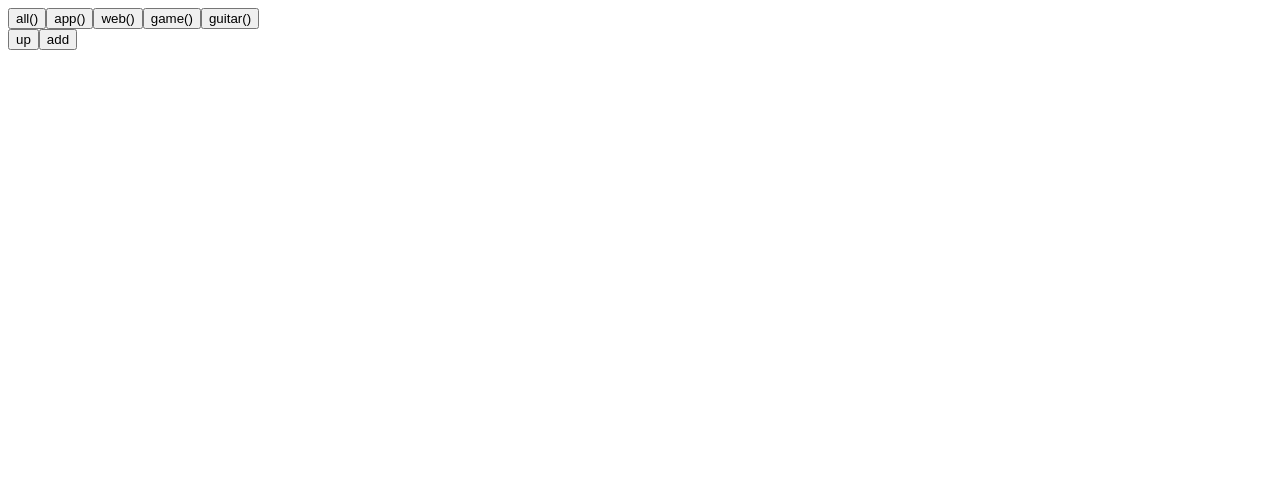
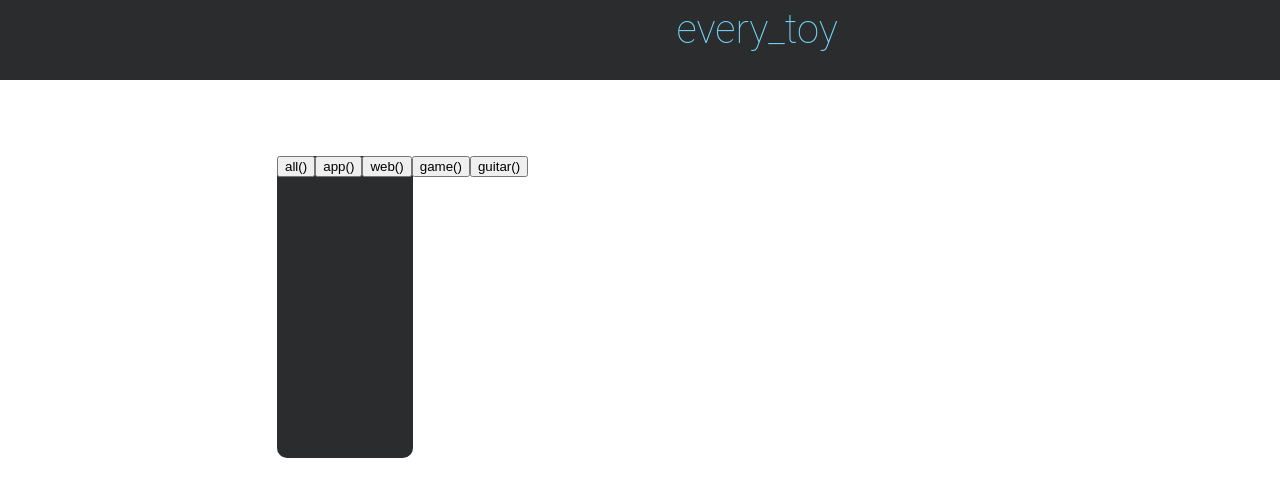
Before and after one commit to Ho-Joon-Kim/every_toy_front, a React (Create React App) app: page / in a window 1280 px wide. Shown: the top 496 px of the page. Built offline with nearby package versions, Linux system fonts and the light colour scheme; no server answers; the HTML template or start-up script is replaced by a standard one.

Commit message:
save- 스타일 추가중 중간저장

```diff
--- /dev/null
+++ b/src/App.css
@@ -0,0 +1,75 @@
+.title_block {
+  position: absolute;
+  width: 100%;
+  height: 10%;
+  left: 0%;
+  top: 0%;
+
+  background: #2A2C2E;
+}
+
+.title_PJ {
+  position: absolute;
+  top: -1%;
+  left: 676.5315px;
+
+
+  font-family: Roboto;
+  font-style: thin;
+  font-weight: 200;
+  font-size: 40px;
+  line-height: 75px;
+  display: flex;
+  align-items: center;
+  text-align: center;
+
+  color: #73D7FB;
+}
+
+.category_block {
+  position: relative;
+  width: 136px;
+  height: 302px;
+  left: 269px;
+  top: 148px;
+  float: left;
+
+  background: #2A2C2E;
+  border-radius: 10px;
+}
+
+.category {
+  position: static;
+
+  font-family: Roboto;
+  font-style: normal;
+  font-weight: 300;
+  font-size: 24px;
+  line-height: 28px;
+  display: flex;
+  align-items: center;
+  text-align: center;
+
+  color: #73D7FB;
+}
+
+.block{
+  position: relative;
+  width: 553px;
+  height: 132px;
+  left: 30%;
+  top: 100px;
+  float: left;
+
+}
+
+.black_block{
+  position: relative;
+  width: 553px;
+  height: 132px;
+  left: 10%;
+  top: 10%;
+
+  background: #2A2C2E;
+  border-radius: 10px;
+}
--- a/src/App.js
+++ b/src/App.js
@@ -1,6 +1,7 @@
 import axios from 'axios';
 import React from 'react';
 import Thread from './thread';
+import './App.css';
 
 const link = "http://localhost:8080/api";
 
@@ -24,9 +25,7 @@ class App extends React.Component {
     const config = { "sort" : sort,"category" : category };
     const {data : { contents }} = await axios.get(`${link}/thread/${pagenum}`, { headers: config });
     this.setState({ pagedata: this.state.pagedata.concat(contents) });
-    console.log(this.state.pagedata);
   }
-
 
   resetPage = async (sort,category) => {
     this.setState({ pagedata: []});
@@ -35,6 +34,7 @@ class App extends React.Component {
     this.setState({ category });
 
     this.getPage(0,sort,category);
+    this.getMany();
   }
 
 
@@ -47,15 +47,20 @@ class App extends React.Component {
   render() {
     return(
       <div>
-        <div>
-          <button onClick={ () => { this.resetPage("date",0); } }>all({this.state.dataCategory['all']})</button>
-          <button onClick={ () => { this.resetPage("date",1); } }>app({this.state.dataCategory['app']})</button>
-          <button onClick={ () => { this.resetPage("date",2); } }>web({this.state.dataCategory['web']})</button>
-          <button onClick={ () => { this.resetPage("date",3); } }>game({this.state.dataCategory['game']})</button>
-          <button onClick={ () => { this.resetPage("date",4); } }>guitar({this.state.dataCategory['guitar']})</button>
+        <div className = "title_block" />
+        <div className = "title_PJ">every_toy</div>
+
+        <div className = "category_block">
+          <div className = "category">
+            <button onClick={ () => { this.resetPage("date",0); } }>all({this.state.dataCategory['all']})</button>
+            <button onClick={ () => { this.resetPage("date",1); } }>app({this.state.dataCategory['app']})</button>
+            <button onClick={ () => { this.resetPage("date",2); } }>web({this.state.dataCategory['web']})</button>
+            <button onClick={ () => { this.resetPage("date",3); } }>game({this.state.dataCategory['game']})</button>
+            <button onClick={ () => { this.resetPage("date",4); } }>guitar({this.state.dataCategory['guitar']})</button>
+          </div>
         </div>
 
-        <div>{this.state.pagedata.map(current => (<Thread content = {current} /> ))}</div>
+        <div className = "block">{this.state.pagedata.map(current => (<Thread content = {current} /> ))}</div>
 
         <div>
           <button>up</button>
--- a/src/thread.js
+++ b/src/thread.js
@@ -4,11 +4,13 @@ function Thread({content}) {
   console.log("content");
   //console.log(content);
   return (
-    <h1>{content['num']}
-    {content['title']}
-    {content['date']}
-    {content['like']}
-    {content['dislike']}</h1>
+    <div className = "black_block">
+      <h1>{content['num']}
+      {content['title']}
+      {content['date']}
+      {content['like']}
+      {content['dislike']}</h1>
+    </div>
   );
 }
 
```
